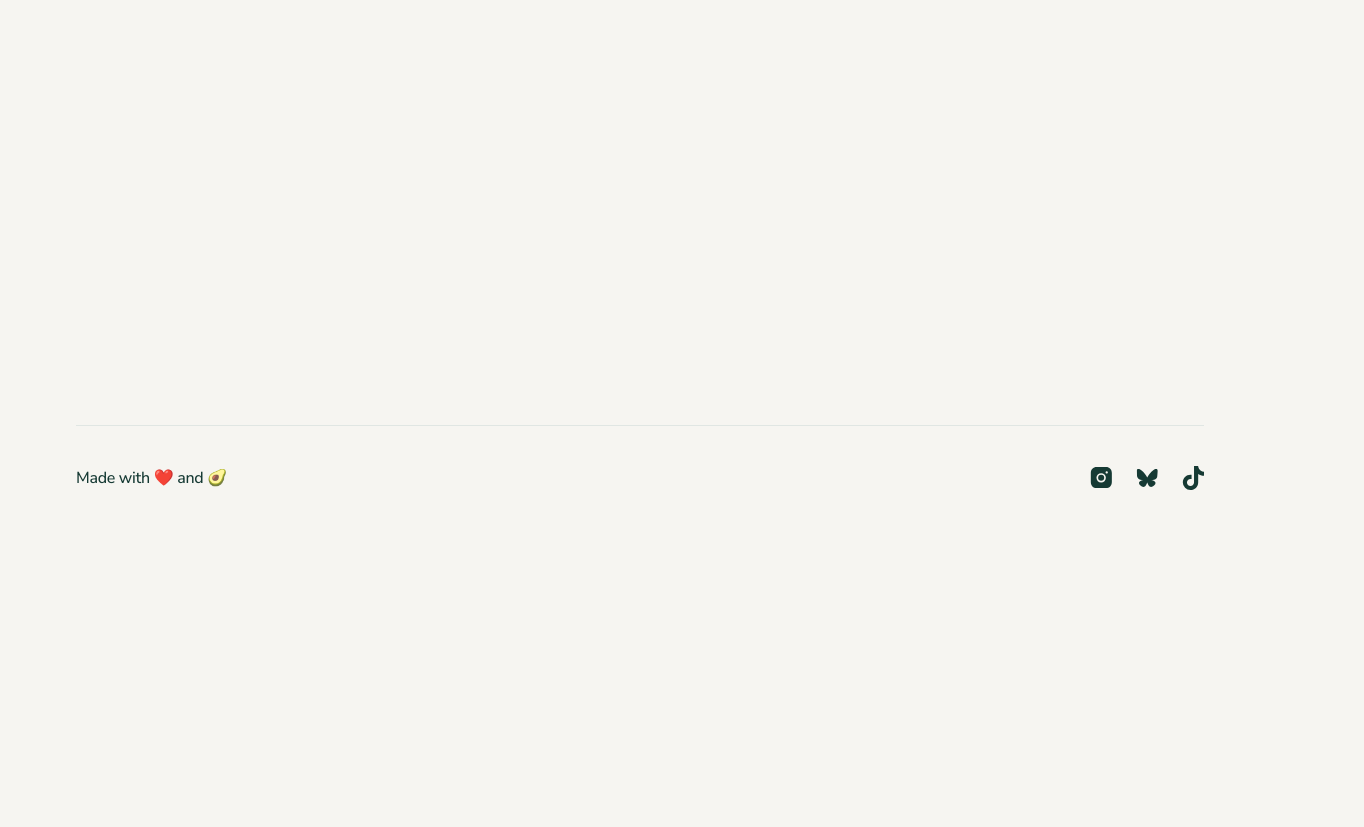
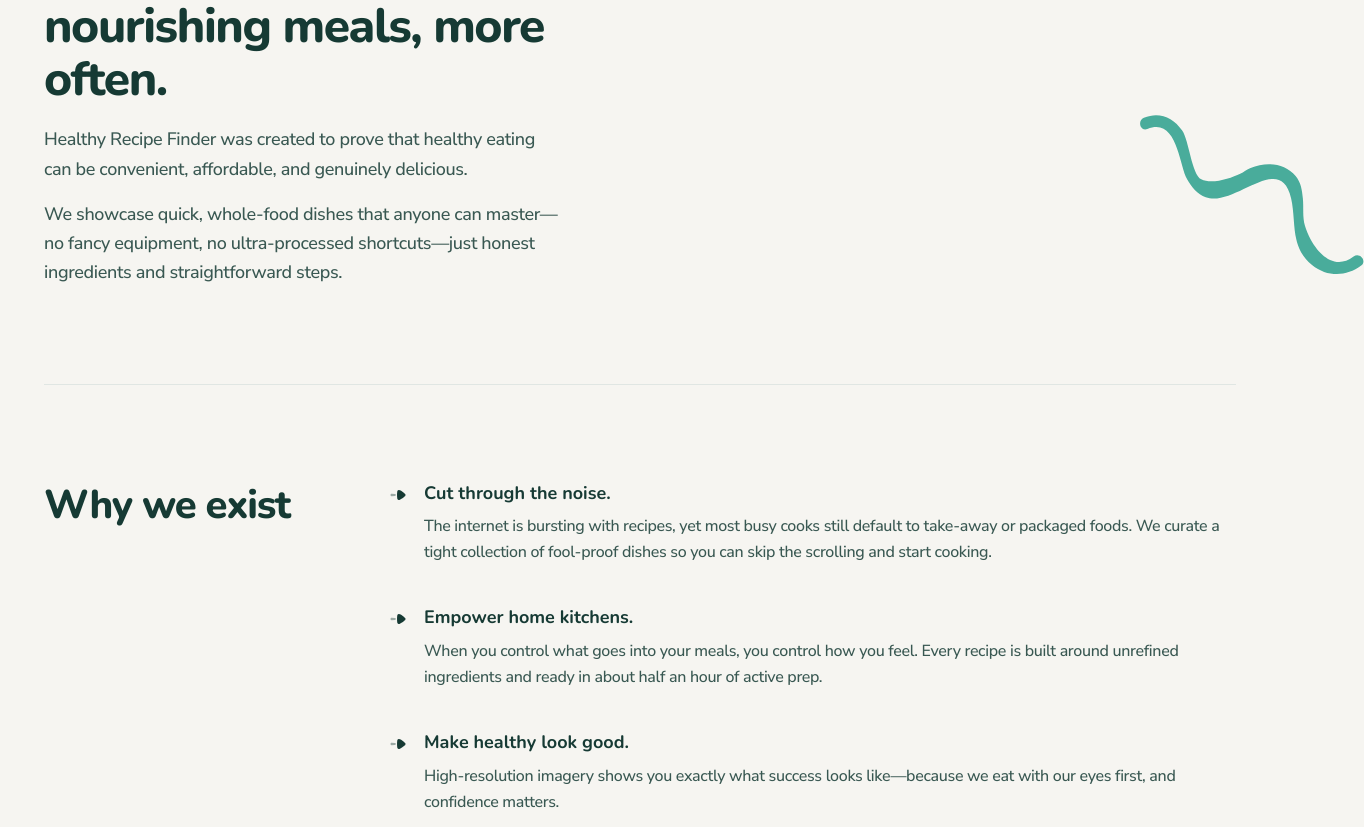
Before and after one commit to jdboachie/zero-fuss, an Angular app: page /about in a window 1280 px wide. Before the commit this address led to /. Shown: the part 270-1097 px from the top of the page, 1364 px wide, since content can reach past the window. Before the commit the page ends 800 px from the top, so only its background shows below. Built offline with nearby package versions, Linux system fonts and the light colour scheme.

Commit message:
feat: add about page

```diff
--- a/src/app/app.routes.ts
+++ b/src/app/app.routes.ts
@@ -5,4 +5,8 @@ export const routes: Routes = [
     path: '',
     loadComponent: () => import('./pages/home/home').then((m) => m.HomeComponent),
   },
+  {
+    path: 'about',
+    loadComponent: () => import('./pages/about/about').then((m) => m.AboutComponent),
+  },
 ];
--- /dev/null
+++ b/src/app/pages/about/about.html
@@ -0,0 +1,174 @@
+<div class="flex flex-col">
+  <section
+    class="relative mx-auto flex w-full max-w-(--max-content-width) flex-col gap-8 pt-8 pb-16 md:pt-12 md:pb-20 lg:flex-row lg:items-start lg:gap-12 lg:pt-20 lg:pb-24"
+    aria-labelledby="mission-title"
+  >
+    <div class="flex flex-1 flex-col gap-5 lg:max-w-130 max-lg:px-4">
+      <span
+        class="inline-flex w-fit rounded bg-(--color-accent-orange) px-2 py-1 font-(family-name:--font-heading) text-sm font-bold"
+      >
+        Our mission
+      </span>
+      <h1
+        id="mission-title"
+        class="font-(family-name:--font-heading) text-[40px] font-extrabold leading-[1.1] tracking-[-0.04em] text-(--color-primary-dark) md:text-[48px] md:tracking-[-0.03em]"
+      >
+        Help more people cook nourishing meals, more often.
+      </h1>
+      <div class="flex flex-col gap-4">
+        <p
+          class="font-(family-name:--font-body) text-base font-medium leading-relaxed tracking-[-0.019em] text-(--color-secondary) md:text-lg"
+        >
+          Healthy Recipe Finder was created to prove that healthy eating can be convenient,
+          affordable, and genuinely delicious.
+        </p>
+        <p
+          class="font-(family-name:--font-body) text-base font-medium leading-relaxed tracking-[-0.019em] text-(--color-secondary) md:text-lg"
+        >
+          We showcase quick, whole-food dishes that anyone can master—no fancy equipment, no
+          ultra-processed shortcuts—just honest ingredients and straightforward steps.
+        </p>
+      </div>
+    </div>
+
+    <div class="relative hidden flex-1 items-start justify-end lg:flex">
+      <img
+        ngSrc="/images/pattern-squiggle-2.svg"
+        alt=""
+        width="224"
+        height="112"
+        class="pointer-events-none mt-54 -mr-32"
+        aria-hidden="true"
+      />
+    </div>
+  </section>
+
+  <main>
+    <div class="mx-auto max-w-(--max-content-width)" role="presentation">
+      <hr class="border-t border-(--color-divider)" />
+    </div>
+
+    <section
+      class="mx-auto flex w-full max-w-(--max-content-width) flex-col gap-8 py-16 md:py-20 lg:flex-row lg:gap-16 lg:py-24 max-lg:px-4"
+      aria-labelledby="why-we-exist-title"
+    >
+      <h2
+        id="why-we-exist-title"
+        class="font-(family-name:--font-heading) text-[32px] font-extrabold leading-[1.2] tracking-[-0.03em] text-(--color-primary-dark) md:text-[40px] lg:w-70 lg:shrink-0"
+      >
+        Why we exist
+      </h2>
+
+      <ul class="flex flex-1 flex-col gap-8 lg:gap-10">
+        @for (item of whyWeExist; track item.title) {
+        <li class="flex gap-4">
+          <img
+            ngSrc="/images/icon-bullet-point.svg"
+            alt=""
+            width="20"
+            height="20"
+            class="mt-1 h-5 w-5 shrink-0"
+            aria-hidden="true"
+          />
+          <div class="flex flex-col gap-2">
+            <h3
+              class="font-(family-name:--font-heading) text-lg font-bold leading-snug text-(--color-primary-dark)"
+            >
+              {{ item.title }}
+            </h3>
+            <p
+              class="font-(family-name:--font-body) text-base font-medium leading-relaxed tracking-[-0.019em] text-(--color-secondary)"
+            >
+              {{ item.description }}
+            </p>
+          </div>
+        </li>
+        }
+      </ul>
+    </section>
+
+    <div class="mx-auto max-w-(--max-content-width)" role="presentation">
+      <hr class="border-t border-(--color-divider)" />
+    </div>
+
+    <section
+      class="mx-auto flex w-full max-w-(--max-content-width) flex-col gap-8 py-16 md:py-20 lg:flex-row lg:gap-16 lg:py-24  max-lg:px-4"
+      aria-labelledby="philosophy-title"
+    >
+      <h2
+        id="philosophy-title"
+        class="font-(family-name:--font-heading) text-[32px] font-extrabold leading-[1.2] tracking-[-0.03em] text-(--color-primary-dark) md:text-[40px] lg:w-70 lg:shrink-0"
+      >
+        Our food philosophy
+      </h2>
+
+      <ul class="flex flex-1 flex-col gap-8 lg:gap-10">
+        @for (item of philosophy; track item.title) {
+        <li class="flex gap-4">
+          <img
+            ngSrc="/images/icon-bullet-point.svg"
+            alt=""
+            width="20"
+            height="20"
+            class="mt-1 h-5 w-5 shrink-0"
+            aria-hidden="true"
+          />
+          <div class="flex flex-col gap-2">
+            <h3
+              class="font-(family-name:--font-heading) text-lg font-bold leading-snug text-(--color-primary-dark)"
+            >
+              {{ item.title }}
+            </h3>
+            <p
+              class="font-(family-name:--font-body) text-base font-medium leading-relaxed tracking-[-0.019em] text-(--color-secondary)"
+            >
+              {{ item.description }}
+            </p>
+          </div>
+        </li>
+        }
+      </ul>
+    </section>
+
+    <div class="mx-auto max-w-(--max-content-width)" role="presentation">
+      <hr class="border-t border-(--color-divider)" />
+    </div>
+
+    <section
+      class="mx-auto flex w-full max-w-(--max-content-width) flex-col gap-8 py-16 md:py-20 lg:flex-row lg:items-start lg:gap-16 lg:py-24  max-lg:px-4"
+      aria-labelledby="beyond-title"
+    >
+      <div class="flex flex-col gap-5 lg:max-w-80">
+        <h2
+          id="beyond-title"
+          class="font-(family-name:--font-heading) text-[32px] font-extrabold leading-[1.2] tracking-[-0.03em] text-(--color-primary-dark) decoration-(--color-primary-dark) decoration-2 underline-offset-8 md:text-[40px]"
+        >
+          Beyond the plate
+        </h2>
+        <p
+          class="font-(family-name:--font-body) text-base font-medium leading-relaxed tracking-[-0.019em] text-(--color-secondary)"
+        >
+          We believe food is a catalyst for community and well-being. By sharing approachable
+          recipes, we hope to:
+        </p>
+        <ul class="flex flex-1 flex-col gap-3">
+          @for (item of beyondPlate; track item) {
+          <li class="flex items-start gap-3">
+            <span
+              class="mt-2.5 h-1.5 w-1.5 shrink-0 rounded-full bg-(--color-primary-dark)"
+              aria-hidden="true"
+            ></span>
+            <span
+              class="font-(family-name:--font-body) text-base font-medium leading-relaxed tracking-[-0.019em] text-(--color-secondary)"
+            >
+              {{ item }}
+            </span>
+          </li>
+          }
+        </ul>
+      </div>
+    </section>
+
+    <app-cta-section class="mb-16 block md:mb-20 lg:mb-24" />
+  </main>
+</div>
--- /dev/null
+++ b/src/app/pages/about/about.ts
@@ -0,0 +1,58 @@
+import { ChangeDetectionStrategy, Component } from '@angular/core';
+import { NgOptimizedImage } from '@angular/common';
+import { CtaSectionComponent } from '../../components/cta-section/cta-section';
+
+@Component({
+  selector: 'app-about',
+  changeDetection: ChangeDetectionStrategy.OnPush,
+  imports: [NgOptimizedImage, CtaSectionComponent],
+  templateUrl: './about.html',
+})
+export class AboutComponent {
+  protected readonly whyWeExist = [
+    {
+      title: 'Cut through the noise.',
+      description:
+        'The internet is bursting with recipes, yet most busy cooks still default to take-away or packaged foods. We curate a tight collection of fool-proof dishes so you can skip the scrolling and start cooking.',
+    },
+    {
+      title: 'Empower home kitchens.',
+      description:
+        'When you control what goes into your meals, you control how you feel. Every recipe is built around unrefined ingredients and ready in about half an hour of active prep.',
+    },
+    {
+      title: 'Make healthy look good.',
+      description:
+        'High-resolution imagery shows you exactly what success looks like—because we eat with our eyes first, and confidence matters.',
+    },
+  ];
+
+  protected readonly philosophy = [
+    {
+      title: 'Whole ingredients first.',
+      description:
+        'Fresh produce, grains, legumes, herbs, and quality fats form the backbone of every recipe.',
+    },
+    {
+      title: 'Flavor without compromise.',
+      description:
+        'Spices, citrus, and natural sweetness replace excess salt, sugar, and additives.',
+    },
+    {
+      title: 'Respect for time.',
+      description:
+        'Weeknight meals should slot into real schedules; weekend cooking can be leisurely but never wasteful.',
+    },
+    {
+      title: 'Sustainable choices.',
+      description:
+        'Short ingredient lists cut down on food waste and carbon footprint, while plant-forward dishes keep things planet-friendly.',
+    },
+  ];
+
+  protected readonly beyondPlate = [
+    'Encourage family dinners and social cooking.',
+    'Reduce reliance on single-use packaging and delivery waste.',
+    'Spark curiosity about seasonal produce and local agriculture.',
+  ];
+}
```
